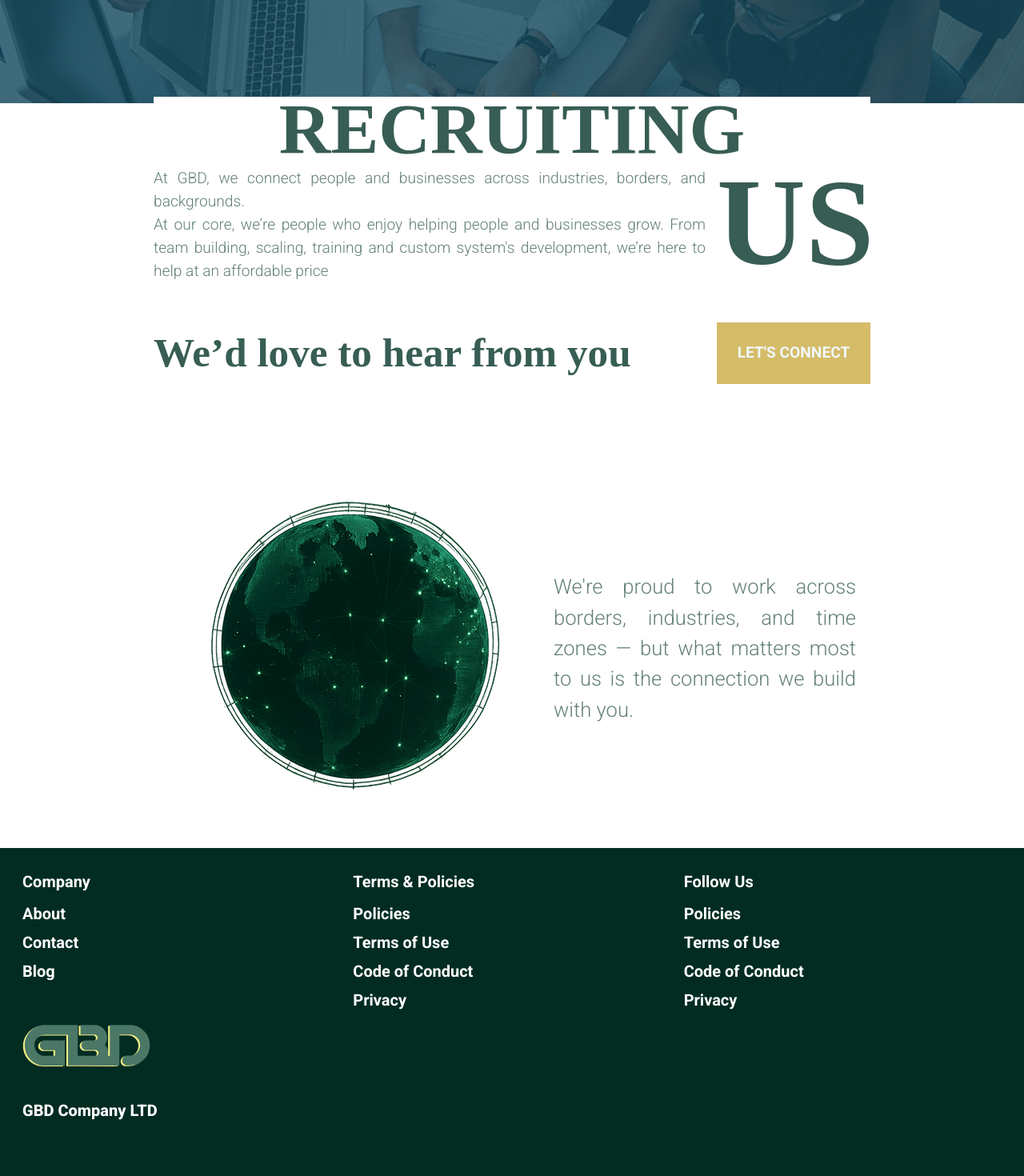
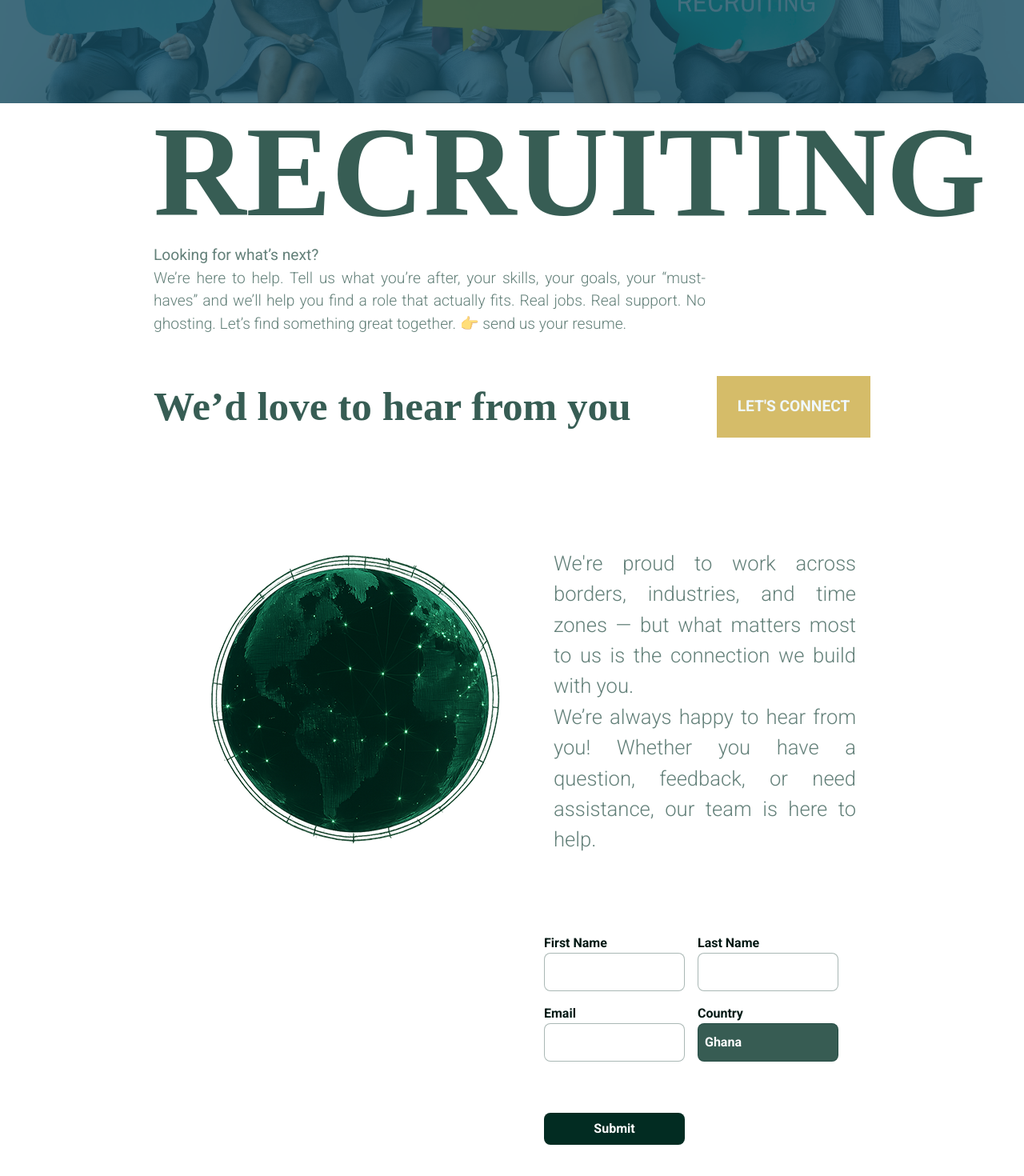
Before and after one commit to BobbyP95/test_app, a React (Vite) app: page /#/recruiting in a window 1280 px wide. Shown: the part 280-1750 px from the top of the page at 80% size. Built offline with nearby package versions, Linux system fonts and the light colour scheme; a web font is replaced by a local one.

Commit message:
up to date

```diff
--- a/package.json
+++ b/package.json
@@ -16,6 +16,8 @@
     "@react-google-maps/api": "^2.20.6",
     "@types/react-router-dom": "^5.3.3",
     "autoprefixer": "^10.4.20",
+    "aws-amplify": "^6.15.1",
+    "aws-sdk": "^2.1692.0",
     "emailjs-com": "^3.2.0",
     "postcss": "^8.4.42",
     "react": "^18.3.1",
--- a/src/App.css
+++ b/src/App.css
@@ -20,20 +20,22 @@ nav .rightLinks:hover{
 
 
 .home{
-  background-image: url("/home.jpg");
+  /* background-image: url("/home.jpg"); */
   background-repeat: no-repeat;
   background-attachment: fixed;
   background-size:cover;
   background-position: center;
-  background-color:rgb(91 22 96 / 80%)
+  background-color:rgba(255, 255, 255, 0.8)
 
 }
 
 .options{
+  /* position:; */
   background-repeat: no-repeat;
   background-attachment:local;
   background-size:cover;
   background-position:center;
+  width: 50dvw;
 }
 .callCenter{
   background-image: url("/callCenter1.jpg");
--- a/src/components/ReadyOption.tsx
+++ b/src/components/ReadyOption.tsx
@@ -1,3 +1,4 @@
+import "../components/ReadyOption.css";
 import {Link} from "react-router-dom"
 type ReadyOptionProps = {
   id: number;
@@ -20,7 +21,7 @@ export function ReadyOption({
     <>
       <div
         className={`
-      ${cssClass} md:h-full options `}
+      ${cssClass} md:h-full options readyOption-div  `}
       >
         <div
           style={{ backgroundColor: `${tailwindColor}` }}
--- /dev/null
+++ b/src/components/aws-exports.js
@@ -0,0 +1,14 @@
+// aws-exports.js (or just paste in your config)
+const awsConfig = {
+    Auth: {
+      identityPoolId: 'eu-west-1:de13ac60-e142-4ec9-8b06-063cfbaa4baa',
+      region: 'eu-west-1',
+    },
+    Storage: {
+      bucket: 'gbdresumes',
+      region: 'eu-west-1',
+      level: 'public',
+    },
+  };
+
+  export default awsConfig;
--- a/src/pages/Consulting.css
+++ b/src/pages/Consulting.css
@@ -52,7 +52,7 @@
     width: 85%;
     height: 70%;
     font-size: 1.5dvw;
-    background-color:#bb930d9e;
+    background-color:#bb920d;
     color: aliceblue;
     transition: all ease-in-out 200ms;transition: all 0.5s;
 }
--- a/src/pages/Recruiting.css
+++ b/src/pages/Recruiting.css
@@ -9,10 +9,11 @@
 
 .top-item-recruiting{
     grid-column: span 5;
-    background-image: url('/working-office.jpg');
+
+    background-image: url('/public/recruiting.jpg');
     background-size:cover;
-    background-position: center;
-    z-index: -20;
+    background-position:center;
+    /* z-index: -20; */
 }
 .top-item-recruiting div{
     background-color:#164b60cc;
@@ -26,12 +27,14 @@
 
 
 .recruiting{
+    padding-top: 2rem;
     grid-area: 2/2/auto/5;
     font-family: 'Times New Roman', Times, serif;
     font-size: 7dvw;
 
     text-align:center;
     line-height: 90%;
+    font-size: 20dvh;
     color: #033227ca;
     /* position: relative; */
     transform: translateY(-10%);
@@ -39,15 +42,6 @@
     background-color: rgb(255, 255, 255);
 }
 
-.us{
-    grid-area: 3/4/auto/5;
-    font-family: 'Times New Roman', Times, serif;
-    font-size: 12dvw;
-    font-weight: 900;
-    color: #033227ca;
-    line-height: 90%;
-    /* background-color: #03322739; */
-}
 
 .top-text{
     grid-area: 3/2/4/4;
@@ -92,9 +86,46 @@
     font-size: 2dvw;
  }
 
- .lower-img{
+ .lower-text-message{
+    grid-area: 6/2/auto/4;
+    margin-bottom: 3rem;
+ }
 
+ .country-select{
+
+    position: relative;
+    grid-area: 6/4/auto/5;
+
+    /* text-align: center; */
+    appearance: none;
+    border: #03322756 solid 1px;
+    border-radius: 0.5rem;
+    color: #ffffff;
+    background-color: #033227ca;
+    padding: 0.2rem;
+    padding-left: 0.5rem;
+    width: 100%;
+    height: 100%;
+    cursor: pointer;
  }
+
+option{
+    color: #033227ca;
+    background-color:white;
+}
+option:hover{
+    background-color:#033227ca;
+    color: aliceblue;
+}
+
+.recruiting-form{
+    grid-area: 6/3/auto/5;
+    /* display:none */
+}
+
+
+
+
 
  @media screen and (max-width: 980px) {
     .recruiting{
@@ -115,7 +146,7 @@
     }
 
     .mid-text{
-        /* margin-top: 50px; */
+
         grid-area: 4/1/auto/4;
         padding-left: 4%;
         font-size: 5.5dvw;
@@ -125,12 +156,23 @@
         grid-area: 4/4/auto/6;
         margin-right: 2%;
     }
+
+    .recruiting{
+        font-size: 12dvw;
+    }
+
     .lower-text-div{
         grid-area: 5/1/auto/6;
         padding: 2dvw;
+        margin-top: 1dvw;
     }
     .lower-img{
         width: 40dvw;
     }
+    .recruiting-form{
+        grid-area: 6/1/auto/5;
+        /* display:none */
+    }
+    .recruiting-form{}
 
  }
--- a/src/pages/Recruiting.tsx
+++ b/src/pages/Recruiting.tsx
@@ -1,44 +1,137 @@
-// import job_offerSVG from "/joa.svg";
+import React, { useState } from "react";
+import emailjs from "emailjs-com";
+import { Link } from "react-router-dom";
+import { Footer } from "../components/Footer";
+// import { Storage } from 'aws-amplify';
 import "./recruiting.css";
-import { Footer } from "../components/Footer";
-import { Link } from "react-router-dom"
+
+
+
+type FormDataType = {
+  firstName: string;
+  lastName: string;
+  email: string;
+  country: string;
+};
 export function Recruiting() {
+  const [formData, setFormData] = useState<FormDataType>({
+    firstName: "",
+    lastName: "",
+    email: "",
+    country: "Ghana",
+  });
+
+
+
+  const handleChange = (e: React.ChangeEvent<HTMLInputElement | HTMLSelectElement>) => {
+    const { name, value } = e.target;
+    setFormData((prev) => ({ ...prev, [name]: value }));
+  };
+
+
+  const handleSubmit = async (e: React.FormEvent) => {
+    e.preventDefault();
+
+      emailjs
+        .send(
+          "service_mjp1q2k",
+          "template_hdn9xp8",
+          {
+            firstName: formData.firstName,
+            lastName: formData.lastName,
+            email: formData.email,
+            country: formData.country,
+          },
+          "duhcsamw4_kzbK7NY"
+        )
+        .then((response) => {
+          console.log("Email sent successfully:", response);
+        })
+        .catch((error) => {
+          console.error("Error sending email:", error);
+        });
+    };
+
+
+
   return (
     <>
-      <div className="recruiting-grid main-grid ">
-        <div className="main-grid-item top-item-recruiting ">
+      <div className="recruiting-grid main-grid">
+        <div className="main-grid-item top-item-recruiting">
           <div className="w-full h-full"></div>
         </div>
-        <h2 className="recruiting ">RECRUITING</h2>
-        <h2 className="us">US</h2>
-        <p className=" top-text text">
-          At GBD, we connect people and businesses across industries, borders,
-          and backgrounds. <br></br>
-          At our core, we’re people who enjoy helping people and businesses
-          grow. From team building, scaling, training and custom system's
-          development, we’re here to help at an affordable price
+        <h2 className="recruiting">RECRUITING</h2>
+        <p className="top-text text">
+          <b>Looking for what’s next?</b> <br />
+          We’re here to help. Tell us what you’re after, your skills, your goals, your “must-haves” and we’ll help you find a role that actually fits. Real jobs. Real support. No ghosting. Let’s find something great together. 👉 send us your resume.
         </p>
 
-        <h4 className="mid-text ">
-        We’d love to hear from you
-        </h4>
-
+        <h4 className="mid-text">We’d love to hear from you</h4>
         <button className="mid-button">
-        <Link className="" to={"/contact_us"}>
-          LET'S CONNECT
-        </Link>
+          <Link to="/contact_us">LET'S CONNECT</Link>
         </button>
-
-        <div className="lower-text-div ">
-
-        <img className="lower-img" src="/globe.png" alt="globe" />
-        <p className="lower-text text">
-        We're proud to work across borders, industries, and time zones — but what matters most to us is the connection we build with you.
-        </p>
+        <div className="lower-text-div">
+          <img className="lower-img" src="/globe.png" alt="globe" />
+          <p className="lower-text text">
+            We're proud to work across borders, industries, and time zones — but what matters most to us is the connection we build with you.
+            <br />
+            We’re always happy to hear from you! Whether you have a question, feedback, or need assistance, our team is here to help.
+          </p>
+        </div>
+        <div className="recruiting-form">
+          <form onSubmit={handleSubmit}>
+            <div className="form-item">
+              <label htmlFor="first-name">First Name</label>
+              <input
+                type="text"
+                id="first-name"
+                name="firstName"
+                value={formData.firstName}
+                onChange={handleChange}
+                required
+              />
+            </div>
+            <div className="form-item">
+              <label htmlFor="last-name">Last Name</label>
+              <input
+                type="text"
+                id="last-name"
+                name="lastName"
+                value={formData.lastName}
+                onChange={handleChange}
+                required
+              />
+            </div>
+            <div className="form-item">
+              <label htmlFor="email">Email</label>
+              <input
+                type="email"
+                id="email"
+                name="email"
+                value={formData.email}
+                onChange={handleChange}
+                required
+              />
+            </div>
+            <div className="form-item">
+              <label htmlFor="country">Country</label>
+              <select
+              className="country-select"
+                id="country"
+                name="country"
+                value={formData.country}
+                onChange={handleChange}
+                required
+              >
+                <option value="Ghana">Ghana</option>
+                <option value="Nigeria">Nigeria</option>
+              </select>
+            </div>
+            <button className="submit-btn recruitment-btn" type="submit">Submit</button>
+          </form>
 
         </div>
 
-        {/* form area */}
       </div>
       <Footer />
     </>
--- a/src/pages/aboutUs.css
+++ b/src/pages/aboutUs.css
@@ -34,7 +34,7 @@
     line-height: 90%;
     color: #033227ca;
     /* position: relative; */
-    transform: translateY(-10%);
+    transform: translateY(0%);
     z-index: -11;
     background-color: rgb(255, 255, 255);
 }
```
Also changed, not shown: src/pages/Home.tsx (+9 -9 lines), src/components/readyOption.css (added), 1 other file (tests, documents, lock files or other folders).
